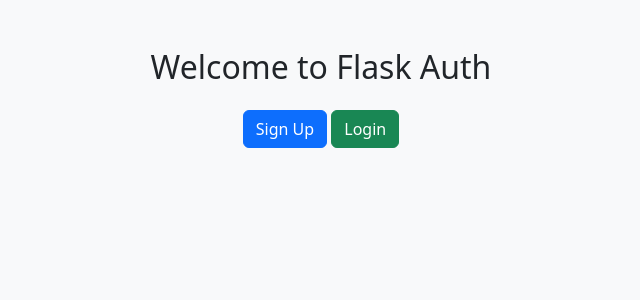
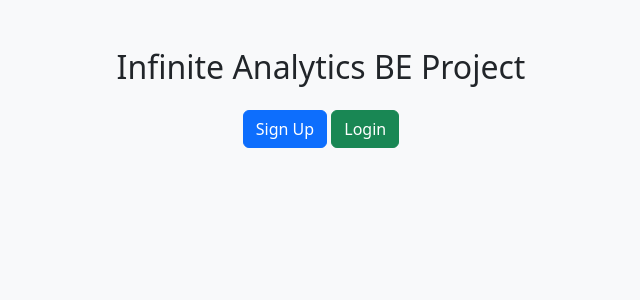
Before and after one commit to shridharsahu39/ia-testassesment-shridhar, a Flask app: page / in a window 1280 px wide. Shown: the top 300 px of the page, without its empty margins (319-959 px from the left). Run offline with Flask 3, Linux system fonts and the light colour scheme.

Commit message:
Update home.html

```diff
--- a/templates/home.html
+++ b/templates/home.html
@@ -11,7 +11,7 @@
   </head>
   <body class="bg-light">
     <div class="container mt-5 text-center">
-      <h2>Welcome to Flask Auth</h2>
+      <h2>Infinite Analytics BE Project</h2>
       <a href="{{ url_for('signup') }}" class="btn btn-primary mt-3">Sign Up</a>
       <a href="{{ url_for('login') }}" class="btn btn-success mt-3">Login</a>
     </div>
```
